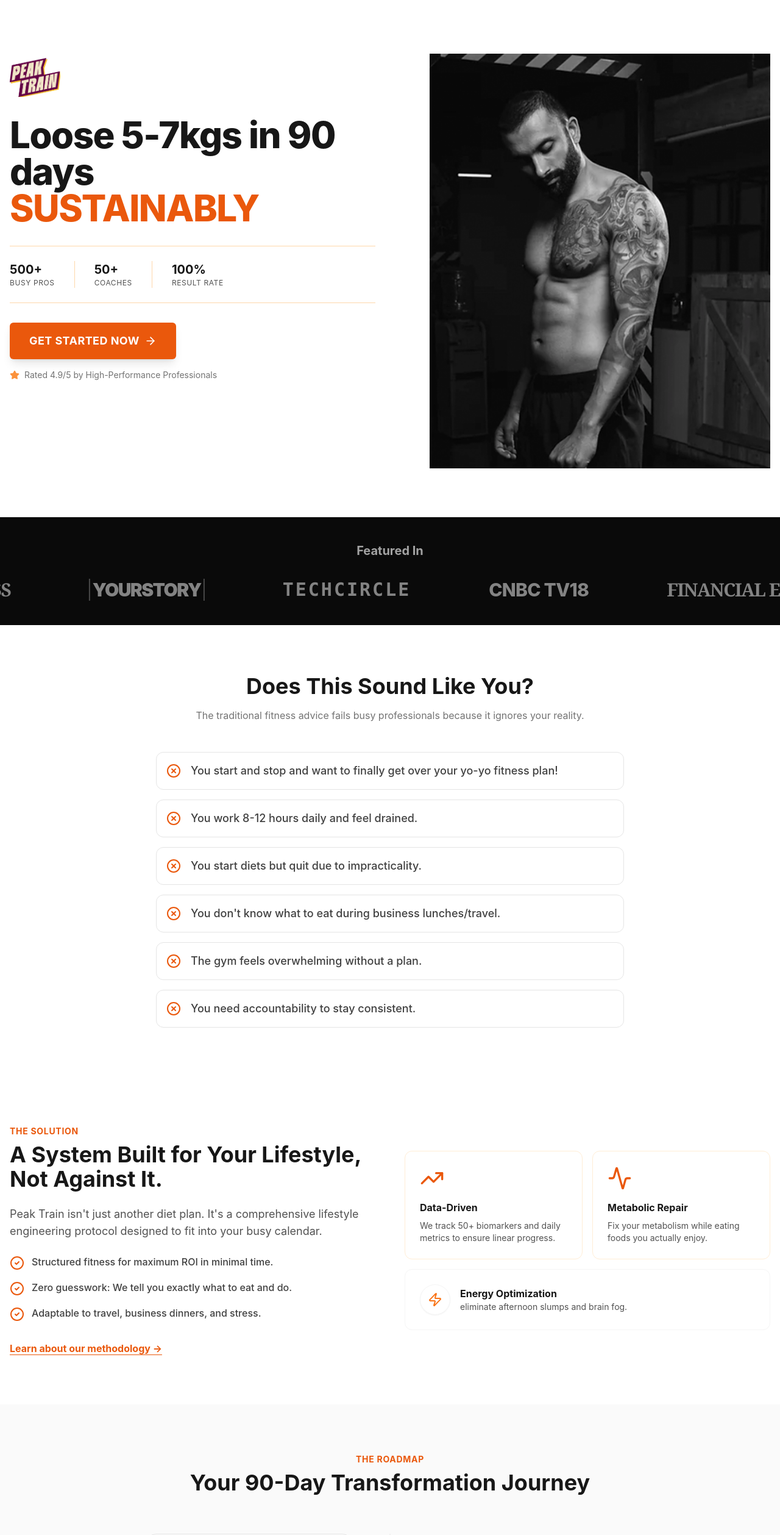
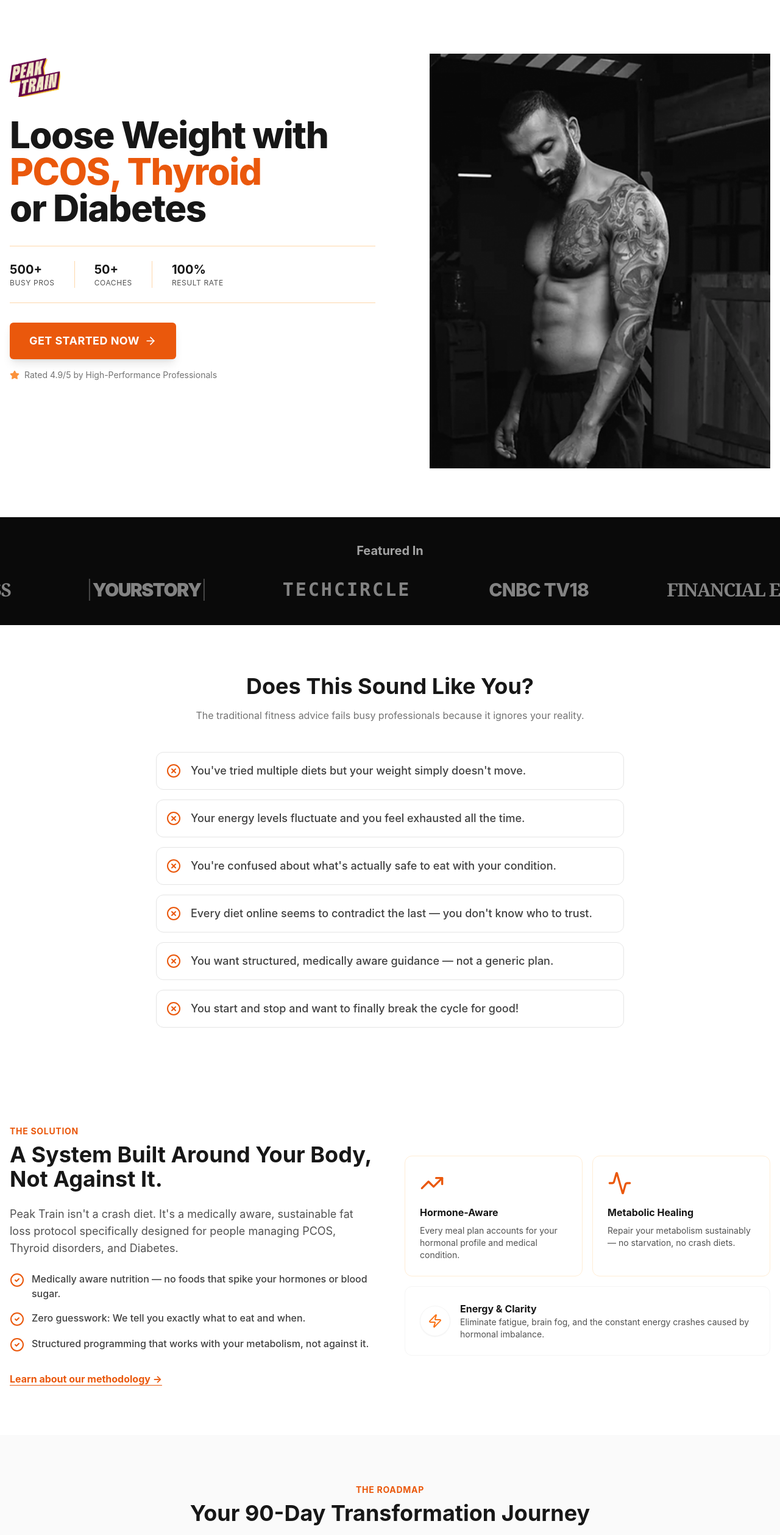
Before and after one commit to bhavyacosmo/peaktrain-21-feb, a React (Vite) app: page / in a window 1280 px wide. Shown: the top 2517 px of the page at 61% size. Built offline with nearby package versions, Linux system fonts and the light colour scheme.

Commit message:
Healthcare landing page: update all 6 content sections for PCOS/Thyroid/Diabetes audience

```diff
--- a/src/components/sections/CTASection.jsx
+++ b/src/components/sections/CTASection.jsx
@@ -16,12 +16,12 @@ const CTASection = () => {
                 >
                     <span className="text-accent-400 font-bold uppercase tracking-widest text-sm mb-4 block">Limited Intake</span>
                     <h2 className="text-4xl md:text-5xl font-extrabold mb-6 tracking-tight">
-                        Ready to Build Your <br className="hidden md:block" />
-                        <span className="text-accent-500">Peak Physique?</span>
+                        Ready to Finally Get <br className="hidden md:block" />
+                        <span className="text-accent-500">Your Health Back?</span>
                     </h2>
                     <p className="text-lg md:text-xl text-neutral-300 max-w-2xl mx-auto mb-10 leading-relaxed">
                         We are currently accepting applications for the next cohort.
-                        If you are ready to commit to a 90-day transformation, apply below.
+                        If you have PCOS, Thyroid, or Diabetes and are ready to commit to a 90-day transformation, apply below.
                     </p>
 
                     <div className="flex justify-center">
--- a/src/components/sections/FAQSection.jsx
+++ b/src/components/sections/FAQSection.jsx
@@ -6,20 +6,24 @@ const FAQSection = () => {
 
     const faqs = [
         {
-            q: "Do I need a gym membership?",
-            a: "While a gym membership is recommended for optimal results (access to varied weights), we can design effective home workout plans if you have basic equipment (dumbbells/bands)."
+            q: "Is this program safe for someone with PCOS or Thyroid issues?",
+            a: "Absolutely. Our coaches are trained to work with clients managing hormonal conditions. Every nutrition and workout plan is designed with your specific condition in mind — no extreme calorie cuts, no foods that spike your hormones."
         },
         {
-            q: "How much time do I need to commit?",
-            a: "Our plans are designed for busy professionals. You'll need about 45-60 minutes for workouts, 3-4 times a week."
+            q: "I have tried every diet but my weight doesn't move. Will this work for me?",
+            a: "Yes. Weight resistance due to PCOS, Thyroid, or Diabetes is a metabolic issue, not a willpower issue. Our protocol focuses on healing your metabolism through structured nutrition and progressive exercise — not starvation."
         },
         {
-            q: "Is this a strict diet plan?",
-            a: "No. We focus on flexible dieting and macronutrient management. You can eat foods you enjoy as long as they fit your daily targets."
+            q: "Do I need to stop my medication to join?",
+            a: "No. We work alongside your medication, not against it. We always recommend you coordinate with your doctor, and we will design a plan fully compatible with your treatment."
         },
         {
-            q: "What keeps me accountable?",
-            a: "You will have a dedicated coach, weekly check-ins, and direct access for questions. We monitor your progress and adjust the plan as needed."
+            q: "How long will it take to see results with a hormonal condition?",
+            a: "Results depend on your specific condition and consistency, but most clients with hormonal conditions begin to see noticeable changes within 4-6 weeks. Our 90-day program is specifically designed to give your body enough time for real, sustainable change."
+        },
+        {
+            q: "What keeps me accountable throughout the program?",
+            a: "You will have a dedicated coach, weekly check-ins, and direct support access at all times. We monitor your progress closely and adjust your plan weekly based on your body's response."
         }
     ];
 
--- a/src/components/sections/ForYouSection.jsx
+++ b/src/components/sections/ForYouSection.jsx
@@ -14,10 +14,10 @@ const ForYouSection = () => {
                         </h3>
                         <ul className="space-y-4">
                             {[
-                                "You value structure and efficiency.",
-                                "You are willing to invest in high-level accountability.",
-                                "You want sustainable results, not a quick fix.",
-                                "You are ready to commit to a 90-day process."
+                                "You have PCOS, Thyroid issues, or Diabetes and want real results.",
+                                "You are willing to be patient and trust the process.",
+                                "You want a medically aware coach, not generic gym advice.",
+                                "You are ready to commit to a sustainable 90-day protocol."
                             ].map((item, idx) => (
                                 <li key={idx} className="flex items-start gap-3">
                                     <div className="bg-brand-500 rounded-full p-1 text-white mt-1">
@@ -36,10 +36,10 @@ const ForYouSection = () => {
                         </h3>
                         <ul className="space-y-4">
                             {[
-                                "You are looking for a quick crash diet.",
-                                "You aren't ready to commit to the process.",
-                                "You represent 'fitness' as just a hobby.",
-                                "You are looking for the cheapest option available."
+                                "You are looking for a quick starvation or crash diet.",
+                                "You aren't ready to be patient with your body's healing process.",
+                                "You want a generic, one-size-fits-all plan.",
+                                "You are not ready to make lifestyle changes alongside medication."
                             ].map((item, idx) => (
                                 <li key={idx} className="flex items-start gap-3">
                                     <div className="bg-neutral-800 rounded-full p-1 text-neutral-500 mt-1">
--- a/src/components/sections/HeroSection.jsx
+++ b/src/components/sections/HeroSection.jsx
@@ -18,8 +18,9 @@ const HeroSection = () => {
                             <img src="/assets/Peak-Train-1.png" alt="Peak Train" className="h-12 md:h-16 mb-8" />
 
                             <h1 className="text-4xl md:text-6xl font-extrabold text-neutral-900 tracking-tight mb-6 leading-[1.1]">
-                                Loose 5-7kgs in 90 days <br />
-                                <span className="text-brand-600">SUSTAINABLY</span>
+                                Loose Weight with <br />
+                                <span className="text-brand-600">PCOS, Thyroid</span> <br />
+                                or Diabetes
                             </h1>
 
                             {/* Mobile Only Image */}
--- a/src/components/sections/ProblemSection.jsx
+++ b/src/components/sections/ProblemSection.jsx
@@ -3,12 +3,12 @@ import { XCircle } from 'lucide-react';
 
 const ProblemSection = () => {
     const painPoints = [
-        "You start and stop and want to finally get over your yo-yo fitness plan!",
-        "You work 8-12 hours daily and feel drained.",
-        "You start diets but quit due to impracticality.",
-        "You don't know what to eat during business lunches/travel.",
-        "The gym feels overwhelming without a plan.",
-        "You need accountability to stay consistent."
+        "You've tried multiple diets but your weight simply doesn't move.",
+        "Your energy levels fluctuate and you feel exhausted all the time.",
+        "You're confused about what's actually safe to eat with your condition.",
+        "Every diet online seems to contradict the last — you don't know who to trust.",
+        "You want structured, medically aware guidance — not a generic plan.",
+        "You start and stop and want to finally break the cycle for good!"
     ];
 
     return (
--- a/src/components/sections/SolutionSection.jsx
+++ b/src/components/sections/SolutionSection.jsx
@@ -10,17 +10,17 @@ const SolutionSection = () => {
                     <div className="md:w-1/2">
                         <span className="text-accent-600 font-bold uppercase tracking-wider text-sm mb-2 block">The Solution</span>
                         <h2 className="text-3xl md:text-4xl font-bold text-neutral-900 mb-6">
-                            A System Built for Your Lifestyle, Not Against It.
+                            A System Built Around Your Body, Not Against It.
                         </h2>
                         <p className="text-lg text-neutral-600 mb-6">
-                            Peak Train isn't just another diet plan. It's a comprehensive lifestyle engineering protocol designed to fit into your busy calendar.
+                            Peak Train isn't a crash diet. It's a medically aware, sustainable fat loss protocol specifically designed for people managing PCOS, Thyroid disorders, and Diabetes.
                         </p>
 
                         <ul className="space-y-4">
                             {[
-                                "Structured fitness for maximum ROI in minimal time.",
-                                "Zero guesswork: We tell you exactly what to eat and do.",
-                                "Adaptable to travel, business dinners, and stress."
+                                "Medically aware nutrition — no foods that spike your hormones or blood sugar.",
+                                "Zero guesswork: We tell you exactly what to eat and when.",
+                                "Structured programming that works with your metabolism, not against it."
                             ].map((item, idx) => (
                                 <li key={idx} className="flex items-start gap-3">
                                     <CheckCircle2 className="w-6 h-6 text-brand-600 flex-shrink-0 mt-0.5" />
@@ -41,21 +41,21 @@ const SolutionSection = () => {
                         <div className="grid grid-cols-1 sm:grid-cols-2 gap-4">
                             <div className="bg-white p-6 rounded-xl border border-brand-100">
                                 <TrendingUp className="w-10 h-10 text-brand-600 mb-4" />
-                                <h3 className="font-bold text-neutral-900 mb-2">Data-Driven</h3>
-                                <p className="text-sm text-neutral-600">We track 50+ biomarkers and daily metrics to ensure linear progress.</p>
+                                <h3 className="font-bold text-neutral-900 mb-2">Hormone-Aware</h3>
+                                <p className="text-sm text-neutral-600">Every meal plan accounts for your hormonal profile and medical condition.</p>
                             </div>
                             <div className="bg-white p-6 rounded-xl border border-orange-100">
                                 <Activity className="w-10 h-10 text-accent-600 mb-4" />
-                                <h3 className="font-bold text-neutral-900 mb-2">Metabolic Repair</h3>
-                                <p className="text-sm text-neutral-600">Fix your metabolism while eating foods you actually enjoy.</p>
+                                <h3 className="font-bold text-neutral-900 mb-2">Metabolic Healing</h3>
+                                <p className="text-sm text-neutral-600">Repair your metabolism sustainably — no starvation, no crash diets.</p>
                             </div>
                             <div className="sm:col-span-2 bg-white p-6 rounded-xl border border-neutral-100 flex items-center gap-4">
                                 <div className="p-3 bg-white rounded-full shadow-sm border border-neutral-100">
                                     <Zap className="w-6 h-6 text-brand-500" />
                                 </div>
                                 <div>
-                                    <h3 className="font-bold text-neutral-900">Energy Optimization</h3>
-                                    <p className="text-sm text-neutral-600">eliminate afternoon slumps and brain fog.</p>
+                                    <h3 className="font-bold text-neutral-900">Energy & Clarity</h3>
+                                    <p className="text-sm text-neutral-600">Eliminate fatigue, brain fog, and the constant energy crashes caused by hormonal imbalance.</p>
                                 </div>
                             </div>
                         </div>
```
